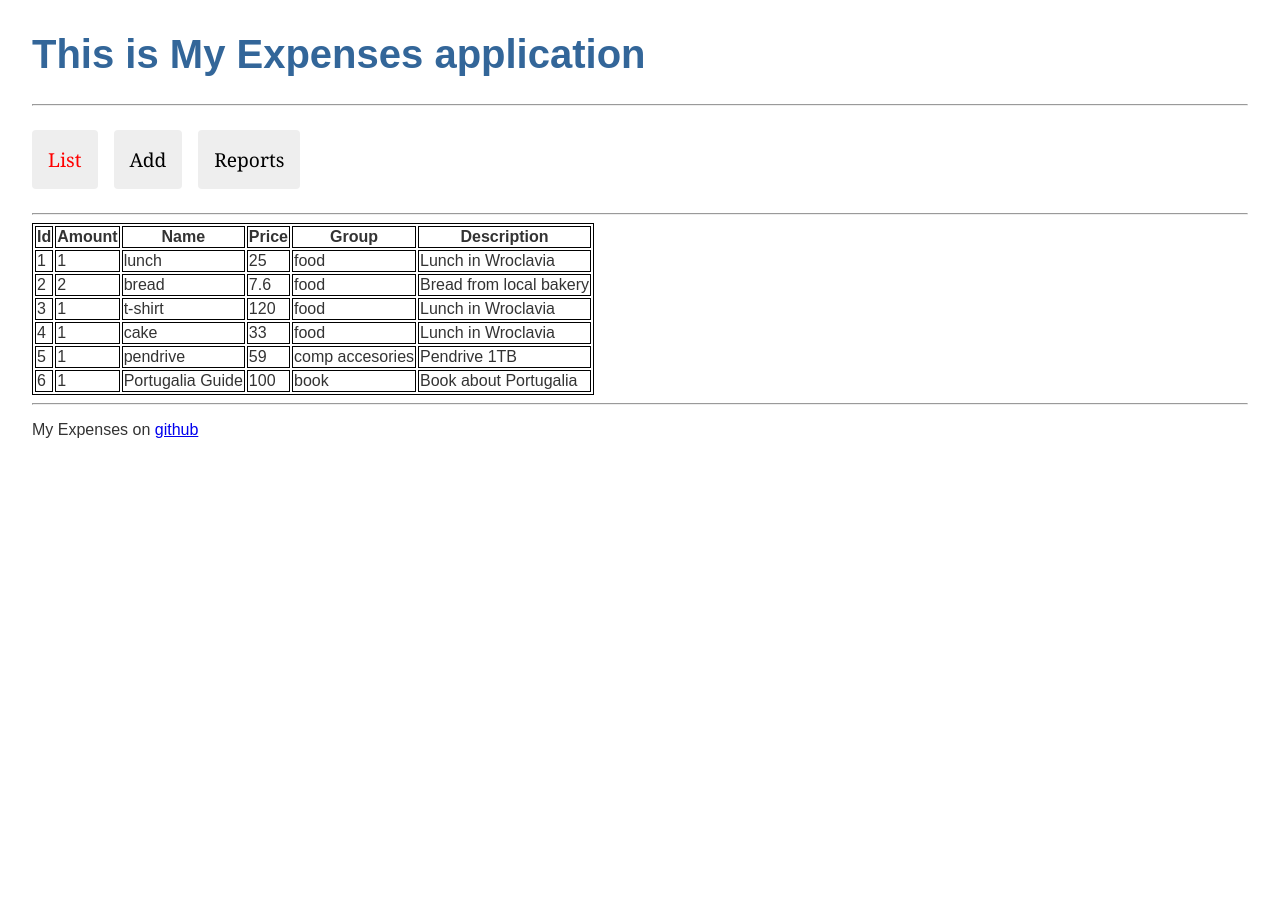
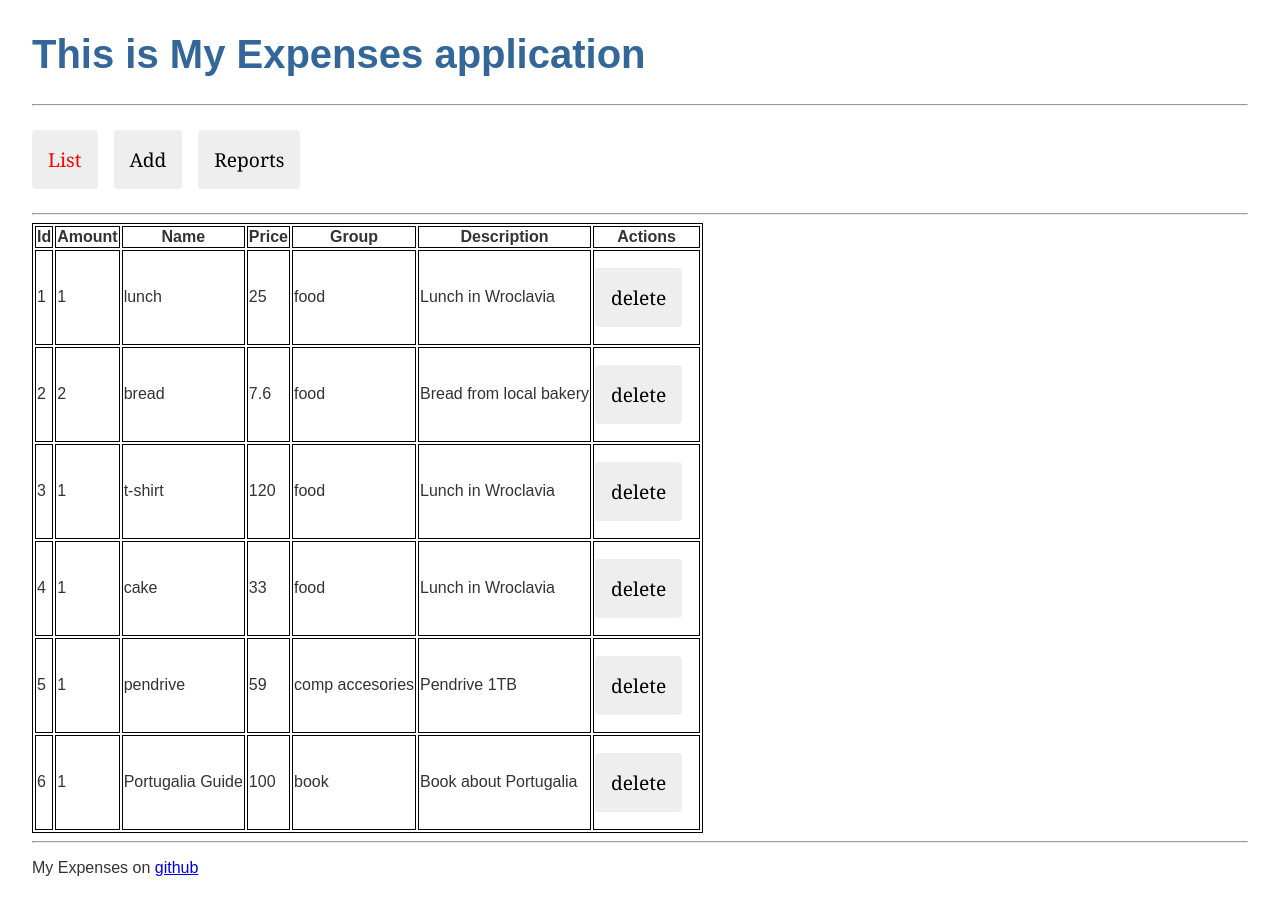
Before and after one commit to devszark/my-expenses-ui, an Angular app: page / in a window 1280 px wide. Both pictures are taken after a click on the button "List". Before the commit the page ends 800 px from the top, so only its background shows below. Built offline with nearby package versions, Linux system fonts and the light colour scheme.

Commit message:
Delete added (doesn't work for mock data)

```diff
--- a/src/app/expense.service.ts
+++ b/src/app/expense.service.ts
@@ -24,4 +24,8 @@ export class ExpenseService {
     console.log(`ExpenseService:addExpense - new expense to be added: ${JSON.stringify(newExpense)}`);
   }
 
+  deleteExpense(e: Expense): void {
+    console.log(`ExpenseService:deleteExpense - expense to be removed: ${JSON.stringify(e)}`);
+  }
+
 }
--- a/src/app/list/list.component.html
+++ b/src/app/list/list.component.html
@@ -14,6 +14,7 @@
     <th>Price</th>
     <th>Group</th>
     <th>Description</th>
+    <th>Actions</th>
   </tr>
   <tr *ngFor="let e of expenses">
     <td>{{e.id}}</td>
@@ -22,5 +23,8 @@
     <td>{{e.price}}</td>
     <td>{{e.group}}</td>
     <td>{{e.desc}}</td>
+    <td>
+      <button (click)="deleteExpense(e)">delete</button>
+    </td>
   </tr>
 </table>
--- a/src/app/list/list.component.ts
+++ b/src/app/list/list.component.ts
@@ -19,4 +19,8 @@ export class ListComponent {
     this.expenseService.getExpenses().subscribe(expenses => this.expenses=expenses);
   }
 
+  deleteExpense(e: Expense): void {
+    this.expenseService.deleteExpense(e);
+  }
+
 }
--- a/src/app/mock-expenses.ts
+++ b/src/app/mock-expenses.ts
@@ -1,6 +1,6 @@
 import { Expense } from "./expense";
 
-export let EXPENSES:Expense[] = [
+export const EXPENSES:Expense[] = [
   { id: 1, amount: 1, price: 25, name: 'lunch', group: 'food', desc: 'Lunch in Wroclavia' },
   { id: 2, amount: 2, price: 7.60, name: 'bread', group: 'food', desc: 'Bread from local bakery' },
   { id: 3, amount: 1, price: 120, name: 't-shirt', group: 'food', desc: 'Lunch in Wroclavia' },
```
